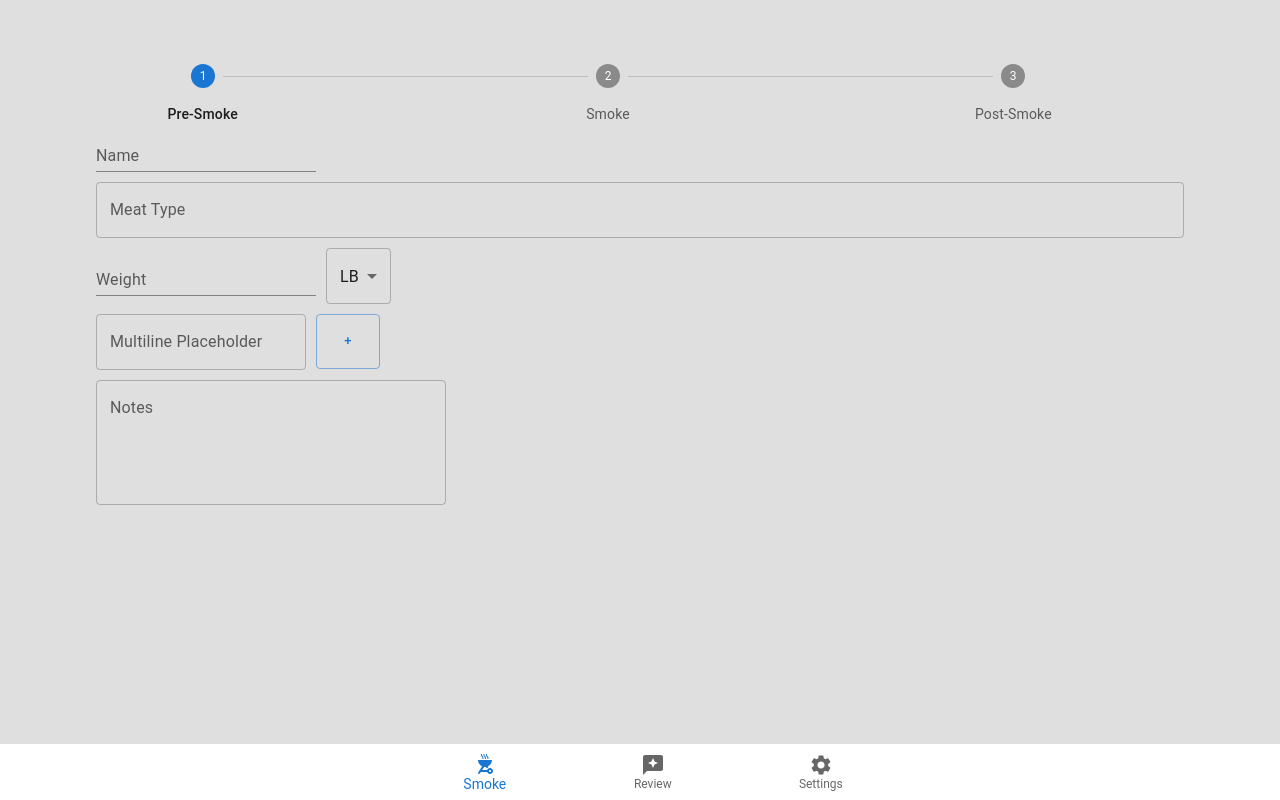
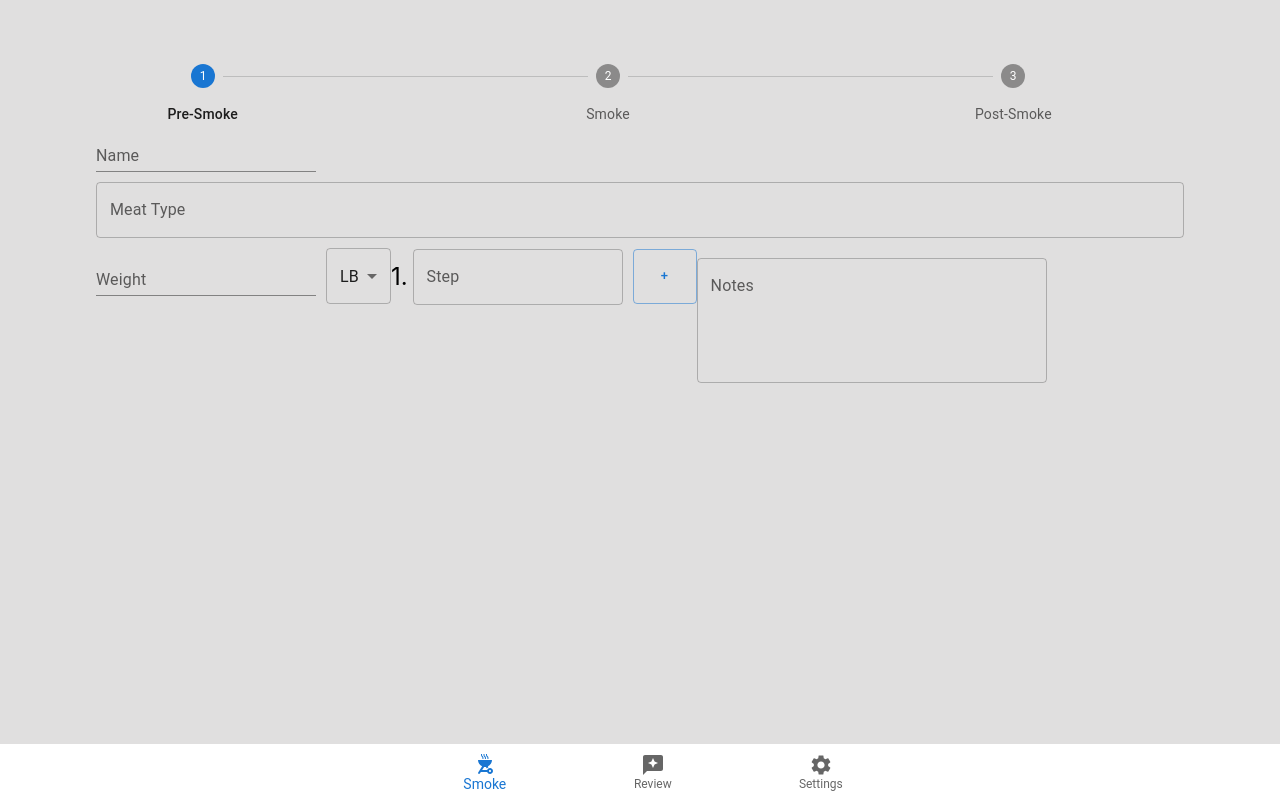
Before and after one commit to benjr70/Smart-Smoker-V2, a React (Create React App) app in the folder frontend/: page / in a window 1280 px wide. Built offline with nearby package versions, Linux system fonts and the light colour scheme.

Commit message:
dynamic steps ui working

```diff
--- a/frontend/src/components/bottomBar/bottombar.tsx
+++ b/frontend/src/components/bottomBar/bottombar.tsx
@@ -4,10 +4,7 @@ import BottomNavigation from '@mui/material/BottomNavigation';
 import BottomNavigationAction from '@mui/material/BottomNavigationAction';
 import SettingsIcon from '@mui/icons-material/Settings';
 import ReviewsIcon from '@mui/icons-material/Reviews';
-import OutdoorGrillIcon from '@mui/icons-material/OutdoorGrill';interface bottomBarButtonProps {
-    title: string;
-    OnClick: any;
-}
+import OutdoorGrillIcon from '@mui/icons-material/OutdoorGrill';
 
 interface buttonBarProps {
     smokeOnClick: any;
--- a/frontend/src/components/common/components/DynamicList.tsx
+++ b/frontend/src/components/common/components/DynamicList.tsx
@@ -2,27 +2,62 @@ import { Button, TextField } from "@mui/material";
 import React from "react"
 import './Dynamiclist.style.css'
 
-export class DynamicList extends React.Component<{}> {
+export class DynamicList extends React.Component<{},{steps: string[]}> {
+
     constructor(props: any){
         super(props);
+        this.state = {steps: ['']};
+        this.newLine = this.newLine.bind(this);
+        this.removeLine = this.removeLine.bind(this);
+    }
+
+    newLine() {
+       this.setState({steps: [...this.state.steps, '']})
+    }
+
+    removeLine(index: number) {
+        this.state.steps.splice(index, 1);
+        console.log(index, this.state.steps);
+        this.setState({steps: this.state.steps});
+    }
+
+    updateSteps(event: any, index: number){
+        this.state.steps[index] = event.target.value;
+        this.setState({steps: this.state.steps})
     }
 
     render(): React.ReactNode {
         return (
-        <div>
+        this.state.steps.map((step, index) => (
+            <div className="dynamicList">
+                <p className="stepNumber">{index + 1}.</p>
                 <TextField
                     sx={{marginRight: '10px'}}
                     id="outlined-textarea"
-                label="Multiline Placeholder"
+                    label="Step"
                     placeholder="Placeholder"
+                    defaultValue={step}
+                    value = {step}
+                    onChange={(event) => {this.updateSteps(event, index)}}
                     multiline
                 />
+                { this.state.steps.length === index + 1 ?
                 <Button
                     className="addButton"
                     variant="outlined"
                     size="small"
+                    onClick={this.newLine}
                     >+
-            </Button>
-          </div>)
+                </Button> :
+                <Button
+                    className="addButton"
+                    variant="outlined"
+                    size="small"
+                    onClick={() => this.removeLine(index)}
+                    >-
+                </Button>}
+            </div>
+        ))
+        )
     }
 }
--- a/frontend/src/components/common/components/Dynamiclist.style.css
+++ b/frontend/src/components/common/components/Dynamiclist.style.css
@@ -1,8 +1,14 @@
 
-.padding {
-    padding-right: 5%;
+.dynamicList {
+    display: inline-flex;
+    margin-bottom: 10px;
 }
 
+.stepNumber {
+    font-size: x-large;
+    margin: auto;
+    padding-right: 5px;
+}
 .addButton {
     height: 55px;
 }
--- a/frontend/src/components/smoke/PostSmokeStep.tsx
+++ b/frontend/src/components/smoke/PostSmokeStep.tsx
@@ -1,9 +1,7 @@
 import React from "react";
 
 export class PostSmokeStep extends React.Component<{}> {
-    constructor(props: any){
-        super(props);
-    }
+
 
     render(): React.ReactNode {
         return (<>Post-Smoke</>)
--- a/frontend/src/components/smoke/preSmokeStep.tsx
+++ b/frontend/src/components/smoke/preSmokeStep.tsx
@@ -45,7 +45,7 @@ export class PreSmokeStep extends React.Component<{},{weightUnit: WeightUnits}>
             renderInput={(params) => <TextField {...params} label="Meat Type" />}
             />
             <div className="weight">
-                <TextField sx={{marginBottom: '10px', marginRight: '10px'}} id="standard-basic" label="Weight" variant="standard" />
+                <TextField sx={{marginBottom: '10px', marginRight: '10px'}} type='number' id="standard-basic" label="Weight" variant="standard" />
                 <Select
                     sx={{marginBottom: '10px'}}
                     labelId="demo-simple-select-label"
--- a/frontend/src/components/smoke/smokeStep.tsx
+++ b/frontend/src/components/smoke/smokeStep.tsx
@@ -1,9 +1,7 @@
 import React from "react";
 
 export class SmokeStep extends React.Component<{}> {
-    constructor(props: any){
-        super(props);
-    }
+
 
     render(): React.ReactNode {
         return (<>Smoke</>)
```
Lines whose indentation alone changed are shown as unchanged.
